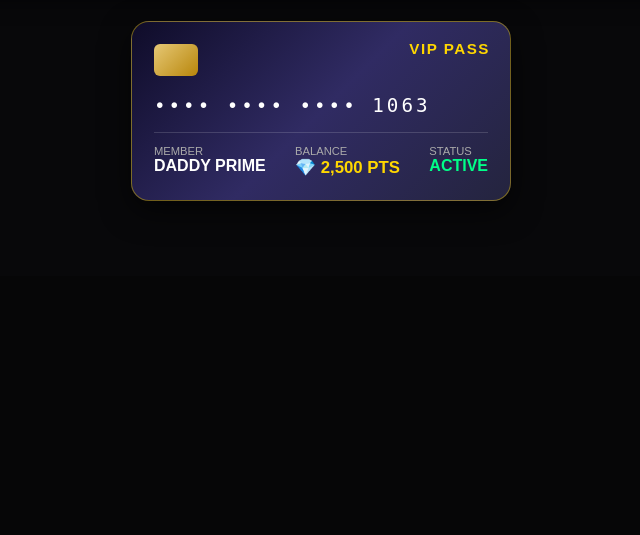
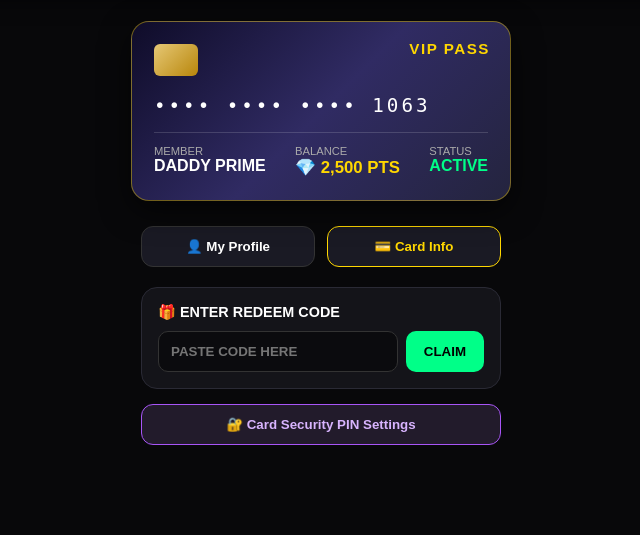
Before and after one commit to ravisimaranlove-ui/DADDY-PRIME-REDEEM-CODE-, a Flask app: page / in a window 1280 px wide. Shown: the part 1292-1827 px from the top of the page, without its empty margins (319-959 px from the left). Before the commit the page ends 1493 px from the top, so only its background shows below. Run offline with Flask 3, Linux system fonts and the light colour scheme; the visitor is signed in with stand-in values (Sample User, id 1).

Commit message:
Added Profile, Claim, Card Info and Copy buttons

```diff
--- a/templates/index.html
+++ b/templates/index.html
@@ -271,3 +271,70 @@
     </div>
   </div>
 </div>
+
+<!-- Action Buttons & Controls Section -->
+<div style="max-width: 380px; margin: 20px auto 40px auto; padding: 0 10px; font-family: sans-serif;">
+
+  <!-- Profile & Security Buttons Grid -->
+  <div style="display: grid; grid-template-columns: 1fr 1fr; gap: 12px; margin-bottom: 20px;">
+    <button onclick="alert('User: DADDY PRIME\nStatus: Verified VIP\nUID: 10639275673')" style="background: #1a1a24; border: 1px solid #333; color: #fff; padding: 12px; border-radius: 12px; font-weight: bold; cursor: pointer; display: flex; align-items: center; justify-content: center; gap: 8px;">
+      👤 My Profile
+    </button>
+    <button onclick="alert('VIP Pass: DADDY-ELITE-1063\nCard Status: Active\nType: Virtual Pass')" style="background: #1a1a24; border: 1px solid #ffd700; color: #ffd700; padding: 12px; border-radius: 12px; font-weight: bold; cursor: pointer; display: flex; align-items: center; justify-content: center; gap: 8px;">
+      💳 Card Info
+    </button>
+  </div>
+
+  <!-- Manual Code Redeem Form -->
+  <div style="background: #141419; border: 1px solid #2a2a35; padding: 16px; border-radius: 16px; margin-bottom: 15px;">
+    <div style="color: #fff; font-size: 0.9rem; font-weight: bold; margin-bottom: 10px; text-align: left;">🎁 ENTER REDEEM CODE</div>
+    <div style="display: flex; gap: 8px;">
+      <input type="text" id="manualCode" placeholder="PASTE CODE HERE" style="flex: 1; padding: 12px; border-radius: 10px; border: 1px solid #333; background: #0b0b0e; color: #ffd700; font-weight: bold; text-transform: uppercase;">
+      <button onclick="redeemPoints()" style="padding: 12px 18px; border-radius: 10px; border: none; background: #00ff88; color: #000; font-weight: bold; cursor: pointer;">
+        CLAIM
+      </button>
+    </div>
+  </div>
+
+  <!-- Security Password / PIN Button -->
+  <button onclick="prompt('Enter VIP Security PIN to unlock full balance:'); alert('PIN Verified!');" style="width: 100%; background: #221b2b; border: 1px solid #a855f7; color: #d8b4fe; padding: 12px; border-radius: 12px; font-weight: bold; cursor: pointer;">
+    🔐 Card Security PIN Settings
+  </button>
+</div>
+
+<!-- Auto Copy Script for all Drop Buttons -->
+<script>
+  document.querySelectorAll('button').forEach(btn => {
+    if (btn.innerText.includes('CLAIM & COPY CODE')) {
+      btn.onclick = function() {
+        let codeBox = this.parentElement.querySelector('div[style*="IND"], div');
+        let code = codeBox ? codeBox.innerText.trim() : '';
+        if (!code) {
+          code = this.previousElementSibling ? this.previousElementSibling.innerText.trim() : '';
+        }
+        if (code) {
+          navigator.clipboard.writeText(code);
+          let oldText = this.innerText;
+          this.innerText = 'COPIED TO CLIPBOARD! ✅';
+          this.style.background = '#00ff88';
+          this.style.color = '#000';
+          setTimeout(() => {
+            this.innerText = oldText;
+            this.style.background = '';
+            this.style.color = '';
+          }, 2000);
+        }
+      };
+    }
+  });
+
+  function redeemPoints() {
+    let input = document.getElementById('manualCode');
+    if (input.value.trim() !== '') {
+      alert('Code ' + input.value.trim().toUpperCase() + ' Redeemed! 💎 500 PTS added to your card.');
+      input.value = '';
+    } else {
+      alert('Please enter a valid code!');
+    }
+  }
+</script>
```
